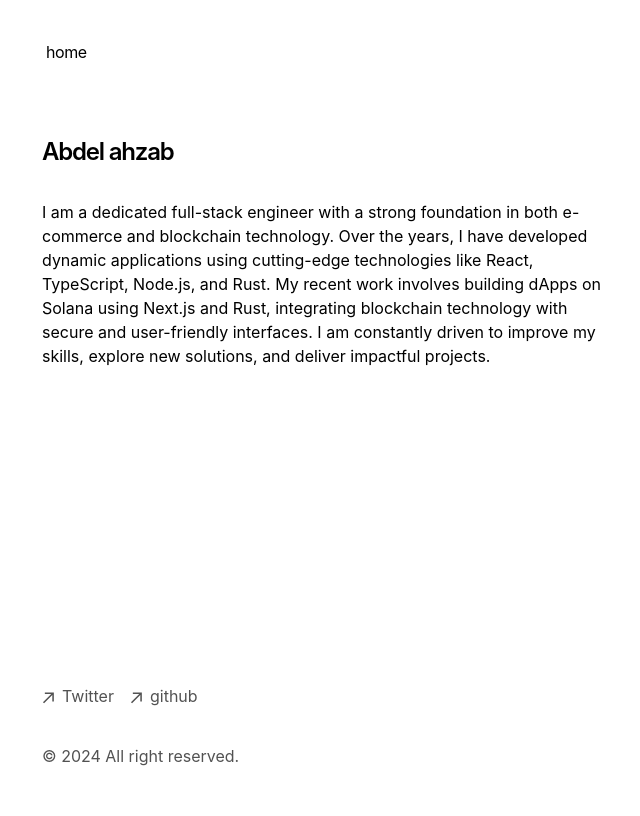
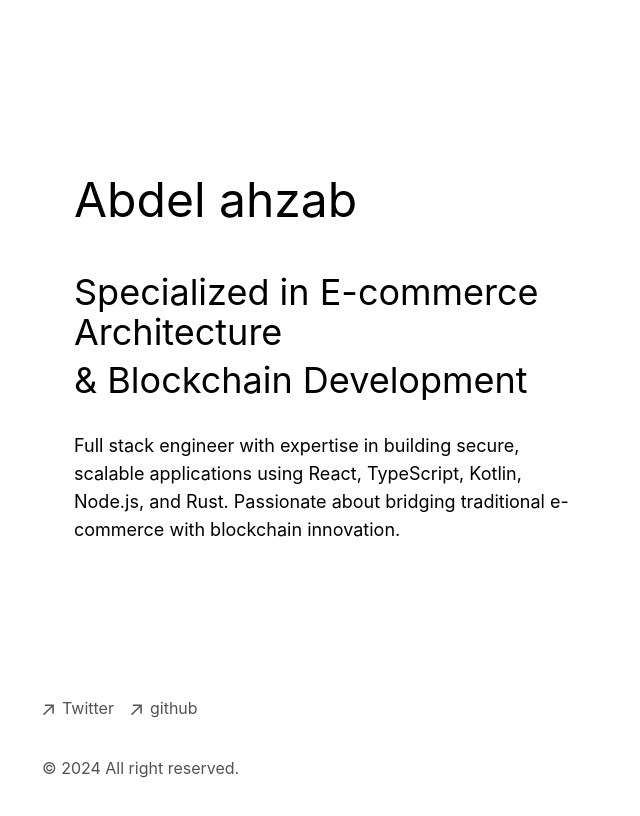
Before and after one commit to ahzab/codefolio, a Next.js app: page / in a window 1280 px wide. Shown: the top 816 px of the page, without its empty margins (310-950 px from the left). Built offline with nearby package versions, Linux system fonts and the light colour scheme.

Commit message:
Update hero text

```diff
--- a/app/components/nav.tsx
+++ b/app/components/nav.tsx
@@ -1,9 +1,9 @@
 import Link from 'next/link'
 
 const navItems = {
-  '/': {
-    name: 'home',
-  },
+  // '/': {
+  //   name: 'home',
+  // },
 }
 
 export function Navbar() {
--- a/app/page.tsx
+++ b/app/page.tsx
@@ -1,13 +1,23 @@
 
 export default function Page() {
   return (
-    <section>
-      <h1 className="mb-8 text-2xl font-semibold tracking-tighter">
-        Abdel ahzab
-      </h1>
-      <p className="mb-4">
-        I am a dedicated full-stack engineer with a strong foundation in both e-commerce and blockchain technology. Over the years, I have developed dynamic applications using cutting-edge technologies like React, TypeScript, Node.js, and Rust. My recent work involves building dApps on Solana using Next.js and Rust, integrating blockchain technology with secure and user-friendly interfaces. I am constantly driven to improve my skills, explore new solutions, and deliver impactful projects.
-      </p>
+    <section className="flex items-center py-20">
+      <div className=" px-4 sm:px-6 lg:px-8">
+        <h1 className="text-5xl mb-12">Abdel ahzab</h1>
+        {/* Tagline */}
+        <div className="text-xl md:text-4xl  mb-8">
+          <p className="mb-2">Specialized in E-commerce Architecture</p>
+          <p >&amp; Blockchain Development</p>
+        </div>
+
+        {/* Description */}
+        <p className="text-lg max-w-3xl mb-10">
+          Full stack engineer with expertise in building secure,
+          scalable applications using React, TypeScript, Kotlin, Node.js,
+          and Rust. Passionate about bridging traditional e-commerce
+          with blockchain innovation.
+        </p>
+      </div>
     </section>
   )
 }
```
